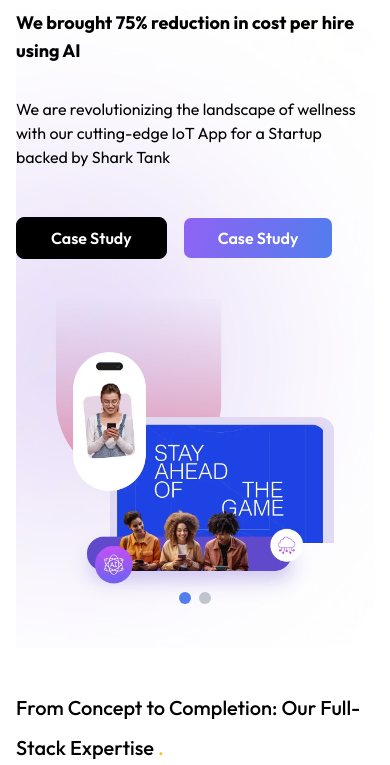
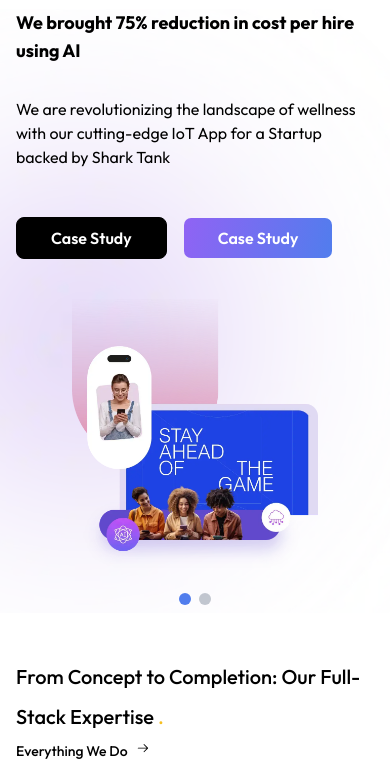
Before and after one commit to img-website/oreotechnologies, a website: page index.html in a window 390 px wide. Shown: the part 71-836 px from the top of the page. Drawn offline with nearby package versions, Linux system fonts and the light colour scheme.

Commit message:
changes done

```diff
--- a/index.html
+++ b/index.html
@@ -378,12 +378,12 @@
         </div>
     </header>
     <!-- hero section -->
-    <section class="lg:px-20 px-4">
+    <section class="lg:px-20 ">
         <div class="swiper mySwiper md:min-h-dvh max-md:!h-auto">
             <div class="swiper-wrapper">
                 <div class="swiper-slide ">
                     <div class="relative h-full grid lg:grid-cols-2 md:grid-cols-2 grid-cols-1 bg-[url('../img/herobg.webp')] bg-cover bg-center bg-no-repeat">
-                        <div class="flex flex-col justify-center ">
+                        <div class="flex flex-col justify-center sm:px-18 px-4 lg:px-0">
                             <h3 class="text-black md:text-4xl text-lg mb-8 font-bold"> We brought
                                 <span class="text-[linear-gradient(99deg,_#4ec6df,_#4aa5cf)]">75% reduction</span>
                                 in cost per hire using AI
@@ -411,16 +411,18 @@
 
                             </div>
                         </div>
-                        <div class="flex justify-center items-center w-auto  h-auto p-10">
-                            <img src="assets/img/heroslide1.webp"  loading="lazy"
-                                class="h-full w-full object-cover" alt="slideimg1">
-                        </div>
+                        <!-- <div class=" relative  h-full"> -->
+                            <div class="flex justify-center items-center w-auto px-18 lg:px-0  h-auto p-10">
+                                <img src="assets/img/heroslide1.webp"  loading="lazy"
+                                    class="h-full w-full object-cover" alt="slideimg1">
+                            </div>
+                        <!-- </div> -->
                     </div>
                 </div>
                 <div class="swiper-slide ">
                     <div
                         class="relative grid lg:grid-cols-2 md:grid-cols-2 grid-cols-1 bg-[url('../img/herobg2.webp')] bg-cover bg-center bg-no-repeat">
-                        <div class="flex flex-col justify-center ">
+                        <div class="flex flex-col justify-center sm:px-18 px-4 lg:px-0">
                             <h3 class="text-black md:text-4xl text-lg mb-8 font-bold"> We brought
                                 <span class="text-[linear-gradient(99deg,_#4ec6df,_#4aa5cf)]">75% reduction</span>
                                 in cost per hire using AI
@@ -452,6 +454,7 @@
                             <img src="assets/img/heroslide2.webp"  loading="lazy"
                                 class="h-full w-full object-cover" alt="slideimg1">
                         </div>
+
                     </div>
                 </div>
 
@@ -463,7 +466,7 @@
         </div>
     </section>
      <!-- services section -->
-     <section class=" FromConcept bg-white py-10 lg:px-20 px-4">
+     <section class=" FromConcept bg-white md:pt-10 pt-2 pb-10 lg:px-20 px-4">
         <div class="flex flex-col">
             <div class="flex md:justify-between justify-center md:items-center  md:flex-row flex-col">
                 <div class="md:max-w-lg lg:max-w-2xl w-full">
```
Also changed, not shown: assets/css/style.css.
